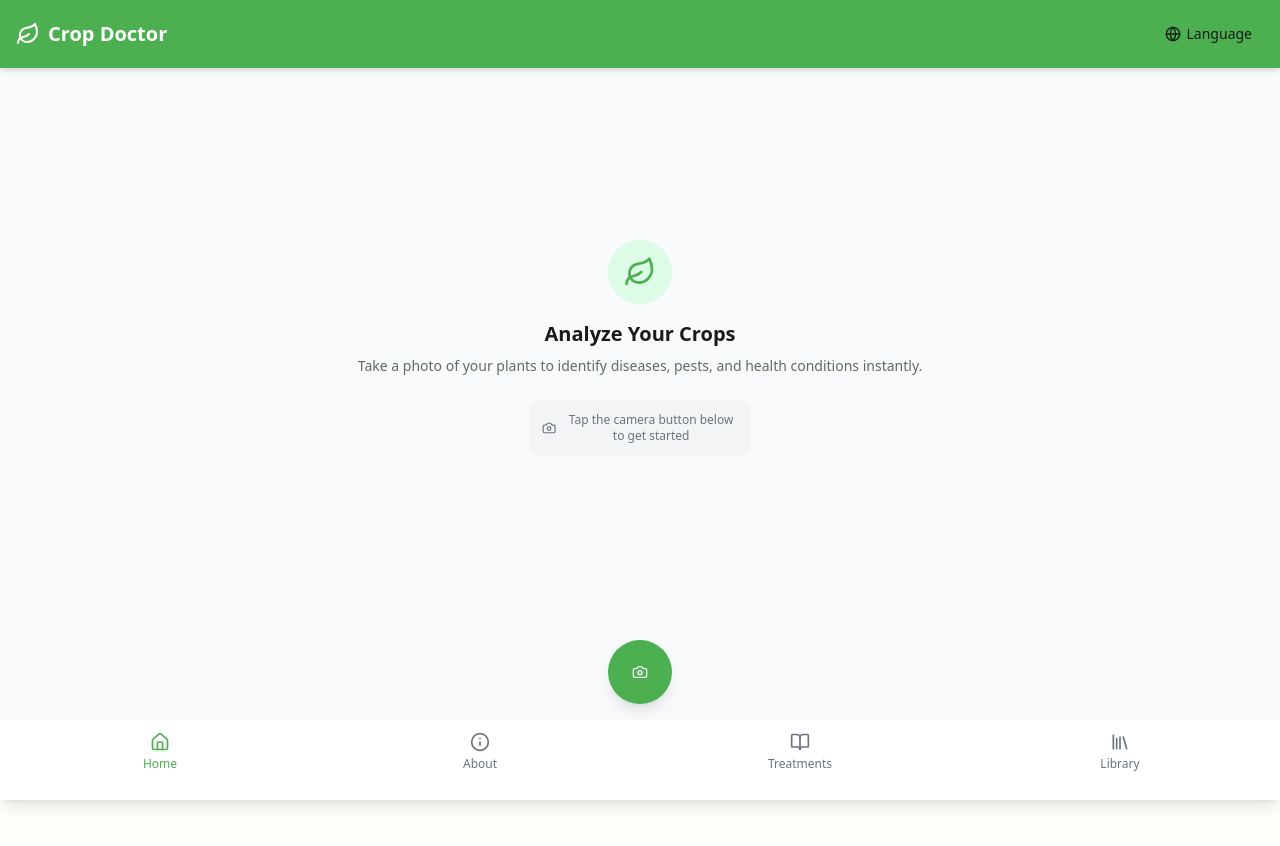
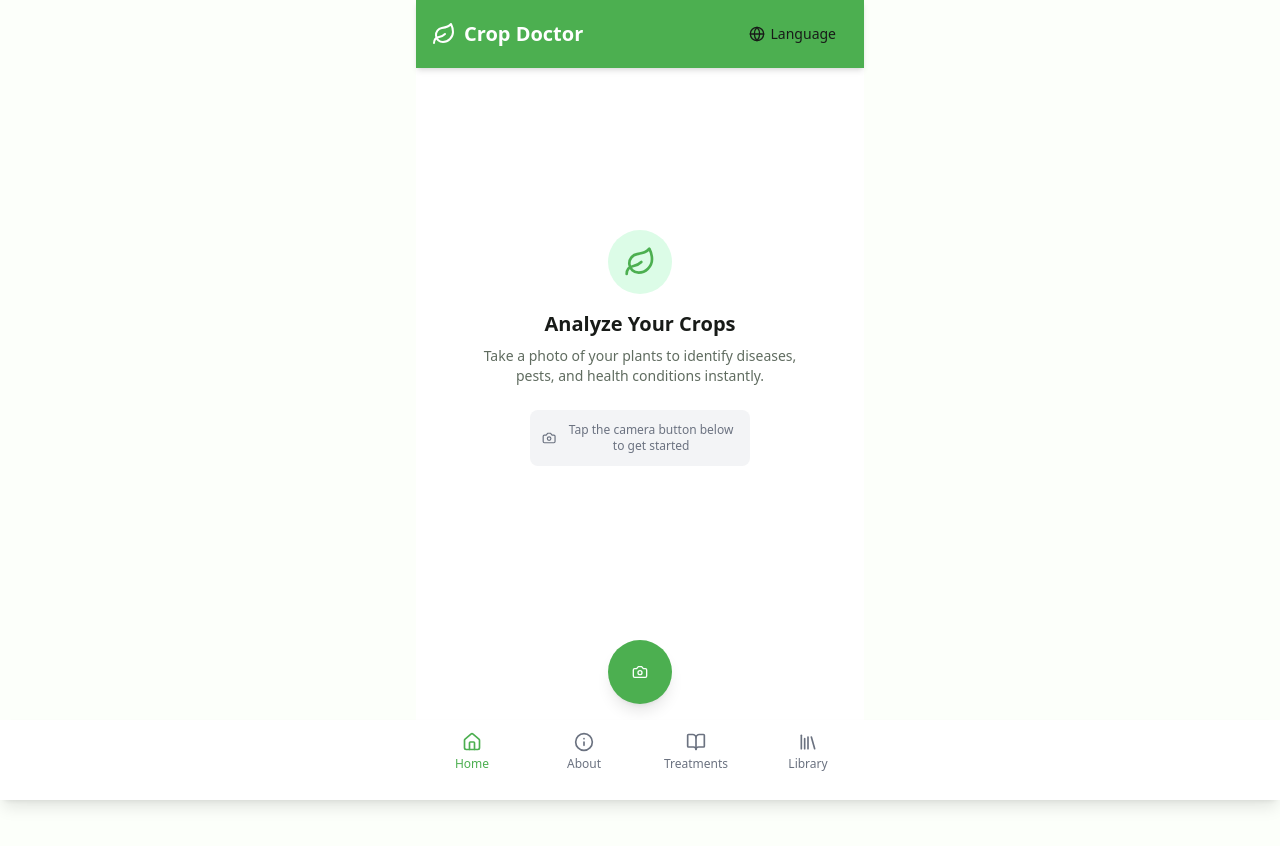
Before and after one commit to Laxnar-AI-Innovations/crop-sight-reporter-android, a React (Vite) app: page / in a window 1280 px wide. Shown: the top 846 px of the page. After the commit the page ends 800 px from the top, so only its background shows below. Built offline with nearby package versions, Linux system fonts and the light colour scheme.

Commit message:
Add main layout component
Implement the main layout component with mobile-first design.

```diff
--- a/src/App.tsx
+++ b/src/App.tsx
@@ -5,7 +5,6 @@ import { TooltipProvider } from "@/components/ui/tooltip";
 import { QueryClient, QueryClientProvider } from "@tanstack/react-query";
 import { BrowserRouter, Routes, Route } from "react-router-dom";
 import { LanguageProvider } from "@/contexts/LanguageContext";
-import BottomNavigation from "./components/BottomNavigation";
 import Index from "./pages/Index";
 import About from "./pages/About";
 import Treatments from "./pages/Treatments";
@@ -19,7 +18,7 @@ const App = () => (
     <LanguageProvider>
       <TooltipProvider>
         <BrowserRouter>
-          <div className="w-full mx-auto min-h-screen overflow-x-hidden pb-16">
+          <div className="w-full overflow-x-hidden">
             <Toaster />
             <Sonner position="top-center" closeButton toastOptions={{ duration: 3000 }} />
             <Routes>
@@ -30,7 +29,6 @@ const App = () => (
               {/* ADD ALL CUSTOM ROUTES ABOVE THE CATCH-ALL "*" ROUTE */}
               <Route path="*" element={<NotFound />} />
             </Routes>
-            <BottomNavigation />
           </div>
         </BrowserRouter>
       </TooltipProvider>
--- a/src/components/BottomNavigation.tsx
+++ b/src/components/BottomNavigation.tsx
@@ -11,7 +11,7 @@ const BottomNavigation: React.FC = () => {
 
   return (
     <div className="fixed bottom-0 left-0 right-0 bg-white shadow-lg z-20 mobile-safe-bottom">
-      <div className="flex justify-around items-center h-16">
+      <div className="flex justify-around items-center h-16 max-w-md mx-auto">
         <Link to="/" className="flex flex-col items-center justify-center w-1/4 py-1">
           <Home
             className={`h-5 w-5 ${currentPath === '/' ? 'text-cropGreen' : 'text-gray-500'}`}
--- a/src/components/CameraButton.tsx
+++ b/src/components/CameraButton.tsx
@@ -10,7 +10,7 @@ interface CameraButtonProps {
 
 const CameraButton: React.FC<CameraButtonProps> = ({ onCapture, isLoading }) => {
   return (
-    <div className="fixed bottom-24 left-0 right-0 flex justify-center z-10">
+    <div className="fixed bottom-24 left-0 right-0 z-10 flex justify-center mx-auto" style={{ maxWidth: '448px' }}>
       <Button
         onClick={onCapture}
         disabled={isLoading}
--- /dev/null
+++ b/src/components/Layout.tsx
@@ -0,0 +1,26 @@
+
+import React from 'react';
+import BottomNavigation from './BottomNavigation';
+import Header from './Header';
+
+interface LayoutProps {
+  children: React.ReactNode;
+  showHeader?: boolean;
+}
+
+const Layout: React.FC<LayoutProps> = ({
+  children,
+  showHeader = true
+}) => {
+  return (
+    <div className="flex flex-col min-h-screen max-w-md mx-auto bg-white">
+      {showHeader && <Header />}
+      <main className="flex-grow overflow-y-auto overflow-x-hidden w-full pb-24 px-4">
+        {children}
+      </main>
+      <BottomNavigation />
+    </div>
+  );
+};
+
+export default Layout;
--- a/src/pages/Index.tsx
+++ b/src/pages/Index.tsx
@@ -1,7 +1,5 @@
-
 import React, { useState } from 'react';
 import { toast } from 'sonner';
-import Header from '@/components/Header';
 import CameraButton from '@/components/CameraButton';
 import EmptyState from '@/components/EmptyState';
 import LoadingState from '@/components/LoadingState';
@@ -12,6 +10,7 @@ import { analyzeCropImage } from '@/services/api';
 import { Alert, AlertDescription } from '@/components/ui/alert';
 import { AlertTriangle } from 'lucide-react';
 import { useLanguage } from '@/contexts/LanguageContext';
+import Layout from '@/components/Layout';
 
 const Index = () => {
   const [isLoading, setIsLoading] = useState(false);
@@ -63,10 +62,7 @@ const Index = () => {
   };
 
   return (
-    <div className="flex flex-col min-h-screen bg-gray-50 w-full overflow-x-hidden">
-      <Header />
-
-      <main className="flex-grow overflow-y-auto overflow-x-hidden w-full pb-28 px-4">
+    <Layout>
       {isLoading ? (
         <LoadingState />
       ) : error && imagePreview ? (
@@ -95,10 +91,9 @@ const Index = () => {
       ) : (
         <EmptyState />
       )}
-      </main>
 
       <CameraButton onCapture={handleCapture} isLoading={isLoading} />
-    </div>
+    </Layout>
   );
 };
 
```
Lines whose indentation alone changed are shown as unchanged.
